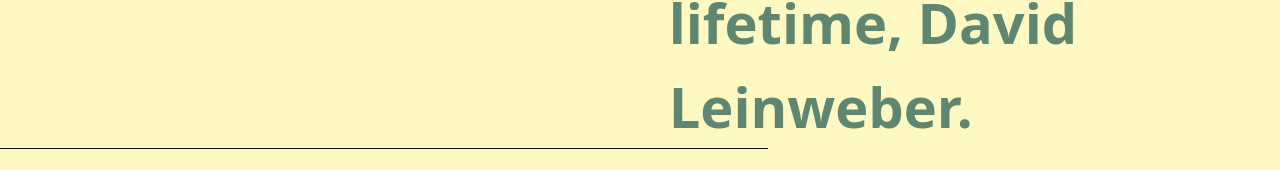
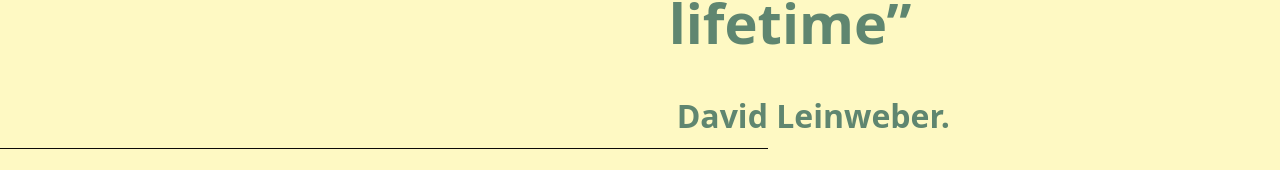
Before and after one commit to arya176/portfolio, a Next.js app: page / in a window 1280 px wide. Shown: the part 974-1144 px from the top of the page. Built offline with nearby package versions, Linux system fonts and the light colour scheme.

Commit message:
fix some styles

```diff
--- a/src/app/page.tsx
+++ b/src/app/page.tsx
@@ -68,8 +68,12 @@
             />
           </div>
           <h2 className="w-1/2  text-[#5F8670] m-0 p-0 text-[3.5rem] self-center pt-24 font-sans ">
-            Give someone a program; you frustrate them for a day; teach them how
-            to program, and you frustrate them for a lifetime, David Leinweber.
+            <q>
+              Give someone a program; you frustrate them for a day; teach them
+              how to program, and you frustrate them for a lifetime
+            </q>
+            <br />
+            <span className="text-[2rem] pl-2"> David Leinweber.</span>
           </h2>
         </div>
       </div>
```
